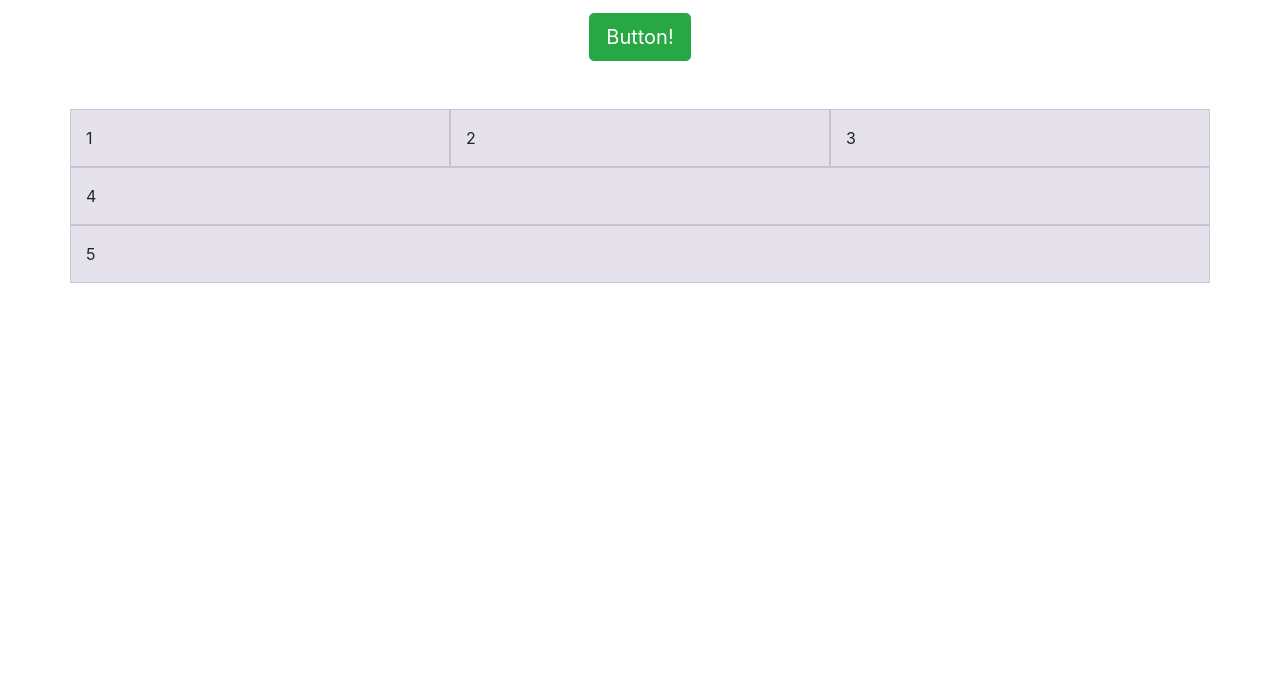
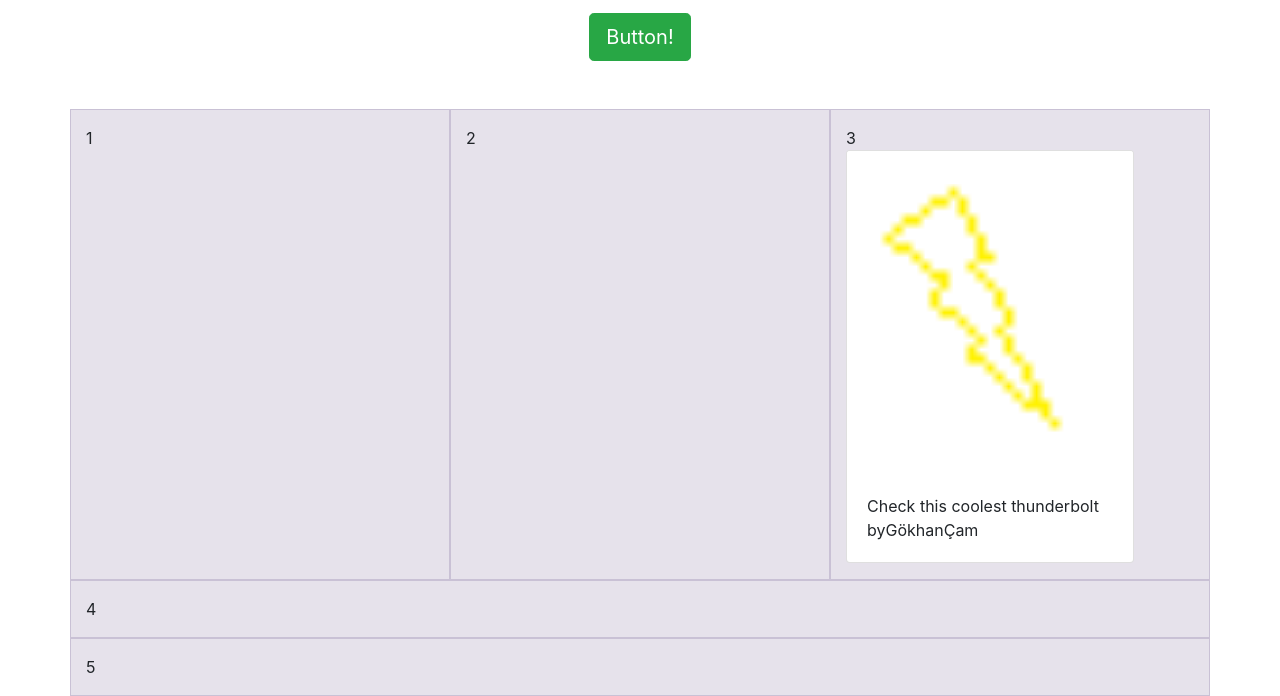
Before and after one commit to kubalobo/MSN_WebsiteWithBootstrap, a plain HTML site: page index.html in a window 1280 px wide. Shown: the part 295-991 px from the top of the page. Before the commit the page ends 800 px from the top, so only its background shows below. Drawn offline with nearby package versions, Linux system fonts and the light colour scheme.

Commit message:
newfeatures

```diff
--- a/index.html
+++ b/index.html
@@ -68,7 +68,12 @@
         <div class="row">
             <div class="col-md-4">1</div>
             <div class="col-md-4">2</div>
-            <div class="col-md-4">3</div>
+            <div class="col-md-4">3 <div class="card" style="width: 18rem;">
+                <img src="lighting.png" class="card-img-top" alt="...">
+                <div class="card-body">
+                  <p class="card-text">Check this coolest thunderbolt byGökhanÇam</p>
+                </div>
+              </div></div>
         </div>
 
         <div class="row">
```
Also changed, not shown: lighting.png (added).
